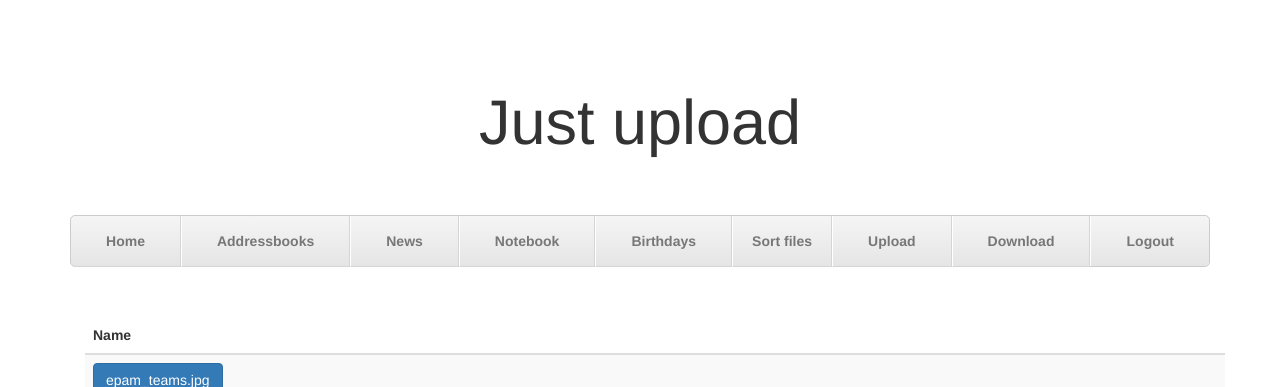
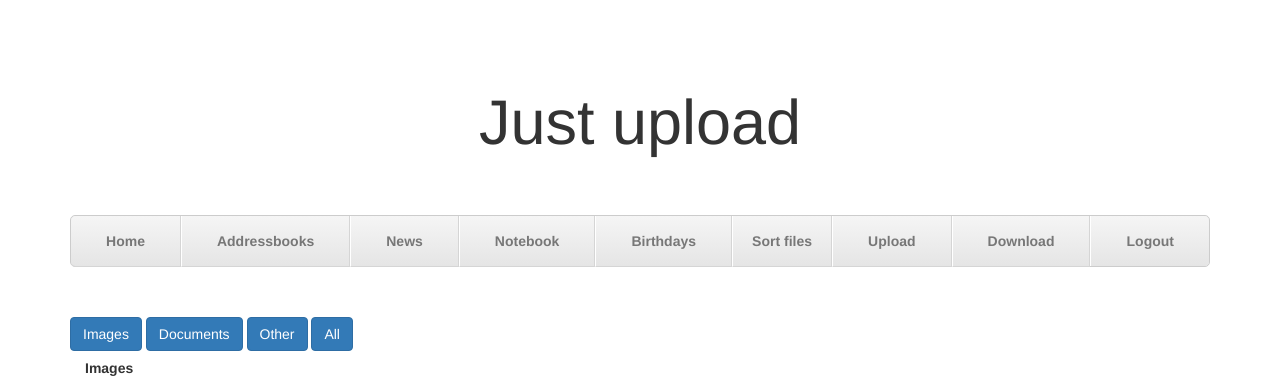
Before and after one commit to SMARTClash8/team_3, a Flask app: page /localsort/images in a window 1280 px wide. Shown: the top 387 px of the page. Run offline with Flask 2, Linux system fonts and the light colour scheme; lists and menus that the app fills with data are empty; some libraries are stand-ins or nearby versions.

Commit message:
Implement local sort and upload sort

```diff
--- a/app.py
+++ b/app.py
@@ -21,7 +21,7 @@
 app.env = "development"
 app.config['SECRET_KEY'] = 'any secret string'
 app.config['MAX_CONTENT_LENGTH'] = 2 * 1024 * 1024
-app.config['UPLOAD_EXTENSIONS'] = ['.txt', '.jpg', '.png', '.gif']
+app.config['UPLOAD_EXTENSIONS'] = ['.txt', '.jpg', '.png', '.gif', '.docx', '.py']
 app.config['UPLOAD_PATH'] = 'uploads'
 bcrypt = Bcrypt(app)
 MAX_CONTENT_LENGHT = 1024 * 1024
@@ -514,12 +514,16 @@
 
 @app.route('/localsort/<file_type>', methods=['GET', 'POST'])
 def local_sort(file_type):
-    ext_folder = file_sort.folder_extension_dict[file_type]
+
     files = os.listdir(app.config['UPLOAD_PATH'])
-    display_list = [x for x in files if (x.split(".")[-1].upper() in ext_folder)]
 
+    if file_type != "all":
+        ext_folder = file_sort.folder_extension_dict[file_type]
+        display_list = [x for x in files if (x.split(".")[-1].upper() in ext_folder)]
+    else:
+        display_list = files
 
-    return render_template('download.html', file_names=display_list)
+    return render_template('download.html', file_names=display_list, doc_type=file_type.title())
 
 
 if __name__ == "__main__":
--- a/file_sort.py
+++ b/file_sort.py
@@ -14,7 +14,7 @@
                    "audio": ["MP3", "OGG", "WAV", "AMR"],
                    "video": ["AVI", "MP4", "MOV", "MKV"],
                    "archives": ["ZIP", "GZ", "TAR"],
-                   "others": ["IPYNB"]}
+                   "others": ["IPYNB", "PY"]}
 
 
 def create_sorted_folders(cwd_path):
--- a/templates/base.html
+++ b/templates/base.html
@@ -32,7 +32,7 @@
                 <li class="nav-item"><a href="/news">News</a></li>
                 <li class="nav-item"><a href="/notebook">Notebook</a></li>
                 <li class="nav-item"><a href="/addressbooks/birthdays">Birthdays</a></li>
-                <li class="nav-item"><a href="/upload">Sort files</a></li>
+                <li class="nav-item"><a href="/sort">Sort files</a></li>
                 <li class="nav-item"><a href="/upload">Upload</a></li>
                 <li class="nav-item"><a href="/download">Download</a></li>
                 <li class="nav-item"><a href="/logout">Logout</a></li>
--- a/templates/download.html
+++ b/templates/download.html
@@ -9,6 +9,28 @@
     <title>File Download</title>
     <link rel="stylesheet" href="https://cdnjs.cloudflare.com/ajax/libs/dropzone/5.7.1/min/dropzone.min.css">
   </head>
+  <div class="row">
+  <!-- <div class="col-lg-6" align="left"> -->
+    <a href="/localsort/images" class="btn btn-primary" role="button">
+        Images
+    </a>
+    <!-- <div class="col-lg-6" align="left"> -->
+        <a href="/localsort/documents" class="btn btn-primary" role="button">
+            Documents
+        </a>
+        <!-- <div class="col-lg-6" align="left"> -->
+            <a href="/localsort/others" class="btn btn-primary" role="button">
+                Other
+            </a>
+    <!-- <div class="col-lg-6" align="left"> -->
+        <a href="/localsort/all" class="btn btn-primary" role="button">
+            All
+        </a>
+    </div>
+
+        <h5 class="card-title"> <b>{{ doc_type }}</b></h5>
+
+
   <table class="table table-striped">
         <thead>
         <tr>
@@ -21,6 +43,7 @@
                     <th><a href="/downloaded/{{ file_name }}" class="btn btn-primary" role="button">{{file_name}}</a></th>
                 </tr>
             {% endfor %}
+
         </tbody>
     </table>
 {% endblock %}
--- a/templates/sort.html
+++ b/templates/sort.html
@@ -20,7 +20,7 @@
 
     {% endif %}
     {% endwith %}
-    <!-- <input type="file" id="file_input" webkitdirectory="" directory=""> -->
+    <div class="col-lg-8" align="left">
     <form method="POST" action="">
         <label
             >Full folder path:
@@ -31,8 +31,8 @@
           </div>
 
       </form>
-    <!-- <form action="{{ url_for('sort_files') }}" class="dropzone">
-    </form> -->
+    </div>
+
     <script src="https://cdnjs.cloudflare.com/ajax/libs/dropzone/5.7.1/min/dropzone.min.js"></script>
   </body>
 {% endblock %}
```
Also changed, not shown: 1 other file.
